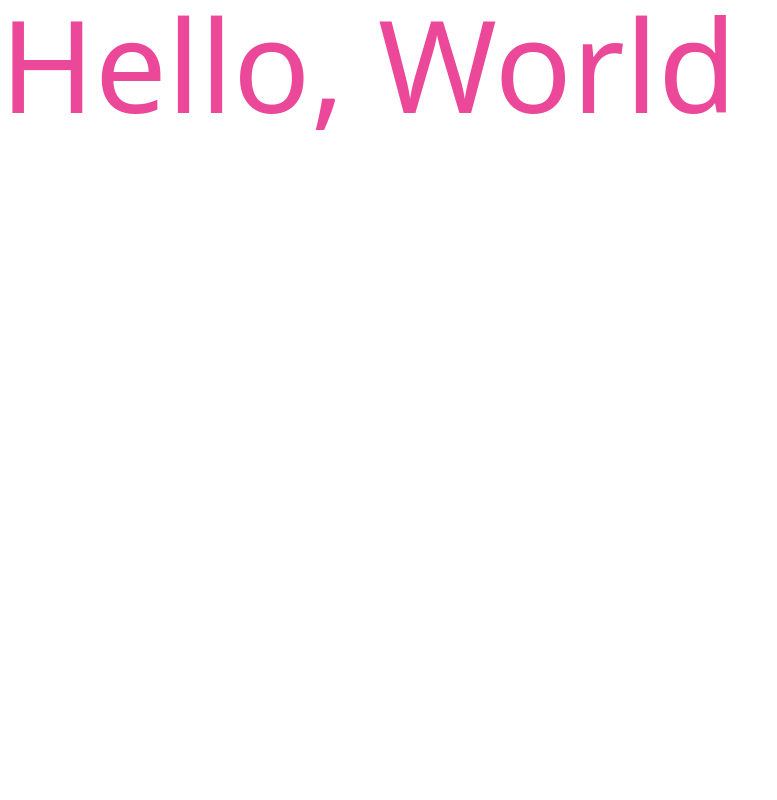
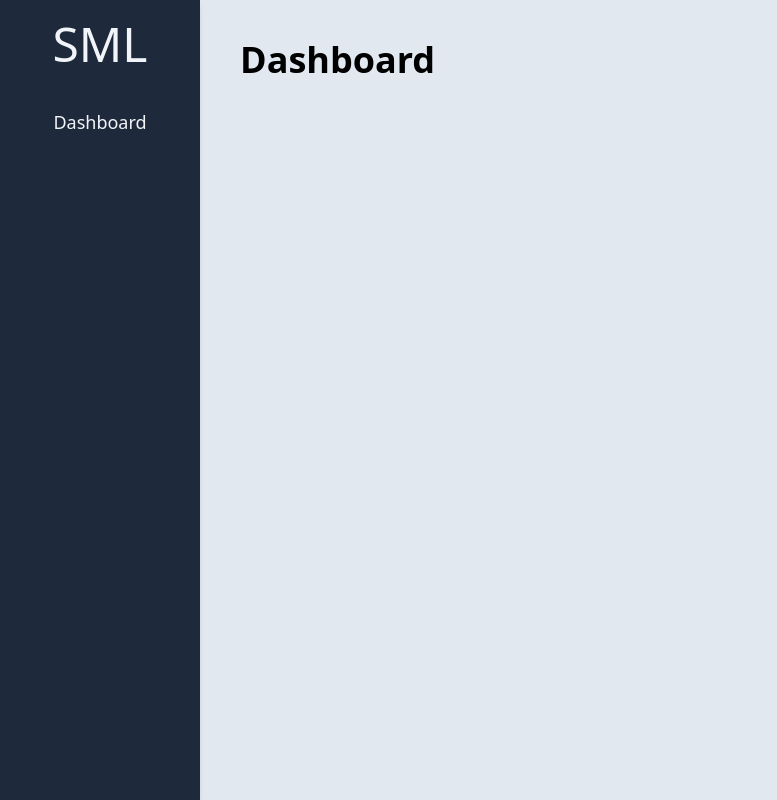
Before and after one commit to maratsumi/IM-Project-Proposal, a PHP site: page / in a window 1280 px wide. Shown: the whole page, without its empty margins (0-777 px from the left). Run offline with PHP 8.4, Linux system fonts and the light colour scheme.

Commit message:
initial dashboard made; script added

```diff
--- a/components/output.css
+++ b/components/output.css
@@ -22,7 +22,7 @@
 
 ::before,
 ::after {
-  --tw-content: "";
+  --tw-content: '';
 }
 
 /*
@@ -41,11 +41,9 @@ html {
   -moz-tab-size: 4;
   /* 3 */
   -o-tab-size: 4;
-  tab-size: 4;
+     tab-size: 4;
   /* 3 */
-  font-family: ui-sans-serif, system-ui, -apple-system, BlinkMacSystemFont,
-    "Segoe UI", Roboto, "Helvetica Neue", Arial, "Noto Sans", sans-serif,
-    "Apple Color Emoji", "Segoe UI Emoji", "Segoe UI Symbol", "Noto Color Emoji";
+  font-family: ui-sans-serif, system-ui, -apple-system, BlinkMacSystemFont, "Segoe UI", Roboto, "Helvetica Neue", Arial, "Noto Sans", sans-serif, "Apple Color Emoji", "Segoe UI Emoji", "Segoe UI Symbol", "Noto Color Emoji";
   /* 4 */
   font-feature-settings: normal;
   /* 5 */
@@ -84,7 +82,7 @@ Add the correct text decoration in Chrome, Edge, and Safari.
 
 abbr:where([title]) {
   -webkit-text-decoration: underline dotted;
-  text-decoration: underline dotted;
+          text-decoration: underline dotted;
 }
 
 /*
@@ -128,8 +126,7 @@ code,
 kbd,
 samp,
 pre {
-  font-family: ui-monospace, SFMono-Regular, Menlo, Monaco, Consolas,
-    "Liberation Mono", "Courier New", monospace;
+  font-family: ui-monospace, SFMono-Regular, Menlo, Monaco, Consolas, "Liberation Mono", "Courier New", monospace;
   /* 1 */
   font-size: 1em;
   /* 2 */
@@ -220,9 +217,9 @@ select {
 */
 
 button,
-[type="button"],
-[type="reset"],
-[type="submit"] {
+[type='button'],
+[type='reset'],
+[type='submit'] {
   -webkit-appearance: button;
   /* 1 */
   background-color: transparent;
@@ -269,7 +266,7 @@ Correct the cursor style of increment and decrement buttons in Safari.
 2. Correct the outline style in Safari.
 */
 
-[type="search"] {
+[type='search'] {
   -webkit-appearance: textfield;
   /* 1 */
   outline-offset: -2px;
@@ -354,8 +351,7 @@ textarea {
 2. Set the default placeholder color to the user's configured gray 400 color.
 */
 
-input::-moz-placeholder,
-textarea::-moz-placeholder {
+input::-moz-placeholder, textarea::-moz-placeholder {
   opacity: 1;
   /* 1 */
   color: #9ca3af;
@@ -423,9 +419,7 @@ video {
   display: none;
 }
 
-*,
-::before,
-::after {
+*, ::before, ::after {
   --tw-border-spacing-x: 0;
   --tw-border-spacing-y: 0;
   --tw-translate-x: 0;
@@ -435,16 +429,16 @@ video {
   --tw-skew-y: 0;
   --tw-scale-x: 1;
   --tw-scale-y: 1;
-  --tw-pan-x: ;
-  --tw-pan-y: ;
-  --tw-pinch-zoom: ;
+  --tw-pan-x:  ;
+  --tw-pan-y:  ;
+  --tw-pinch-zoom:  ;
   --tw-scroll-snap-strictness: proximity;
-  --tw-ordinal: ;
-  --tw-slashed-zero: ;
-  --tw-numeric-figure: ;
-  --tw-numeric-spacing: ;
-  --tw-numeric-fraction: ;
-  --tw-ring-inset: ;
+  --tw-ordinal:  ;
+  --tw-slashed-zero:  ;
+  --tw-numeric-figure:  ;
+  --tw-numeric-spacing:  ;
+  --tw-numeric-fraction:  ;
+  --tw-ring-inset:  ;
   --tw-ring-offset-width: 0px;
   --tw-ring-offset-color: #fff;
   --tw-ring-color: rgb(59 130 246 / 0.5);
@@ -452,24 +446,24 @@ video {
   --tw-ring-shadow: 0 0 #0000;
   --tw-shadow: 0 0 #0000;
   --tw-shadow-colored: 0 0 #0000;
-  --tw-blur: ;
-  --tw-brightness: ;
-  --tw-contrast: ;
-  --tw-grayscale: ;
-  --tw-hue-rotate: ;
-  --tw-invert: ;
-  --tw-saturate: ;
-  --tw-sepia: ;
-  --tw-drop-shadow: ;
-  --tw-backdrop-blur: ;
-  --tw-backdrop-brightness: ;
-  --tw-backdrop-contrast: ;
-  --tw-backdrop-grayscale: ;
-  --tw-backdrop-hue-rotate: ;
-  --tw-backdrop-invert: ;
-  --tw-backdrop-opacity: ;
-  --tw-backdrop-saturate: ;
-  --tw-backdrop-sepia: ;
+  --tw-blur:  ;
+  --tw-brightness:  ;
+  --tw-contrast:  ;
+  --tw-grayscale:  ;
+  --tw-hue-rotate:  ;
+  --tw-invert:  ;
+  --tw-saturate:  ;
+  --tw-sepia:  ;
+  --tw-drop-shadow:  ;
+  --tw-backdrop-blur:  ;
+  --tw-backdrop-brightness:  ;
+  --tw-backdrop-contrast:  ;
+  --tw-backdrop-grayscale:  ;
+  --tw-backdrop-hue-rotate:  ;
+  --tw-backdrop-invert:  ;
+  --tw-backdrop-opacity:  ;
+  --tw-backdrop-saturate:  ;
+  --tw-backdrop-sepia:  ;
 }
 
 ::backdrop {
@@ -482,16 +476,16 @@ video {
   --tw-skew-y: 0;
   --tw-scale-x: 1;
   --tw-scale-y: 1;
-  --tw-pan-x: ;
-  --tw-pan-y: ;
-  --tw-pinch-zoom: ;
+  --tw-pan-x:  ;
+  --tw-pan-y:  ;
+  --tw-pinch-zoom:  ;
   --tw-scroll-snap-strictness: proximity;
-  --tw-ordinal: ;
-  --tw-slashed-zero: ;
-  --tw-numeric-figure: ;
-  --tw-numeric-spacing: ;
-  --tw-numeric-fraction: ;
-  --tw-ring-inset: ;
+  --tw-ordinal:  ;
+  --tw-slashed-zero:  ;
+  --tw-numeric-figure:  ;
+  --tw-numeric-spacing:  ;
+  --tw-numeric-fraction:  ;
+  --tw-ring-inset:  ;
   --tw-ring-offset-width: 0px;
   --tw-ring-offset-color: #fff;
   --tw-ring-color: rgb(59 130 246 / 0.5);
@@ -499,32 +493,122 @@ video {
   --tw-ring-shadow: 0 0 #0000;
   --tw-shadow: 0 0 #0000;
   --tw-shadow-colored: 0 0 #0000;
-  --tw-blur: ;
-  --tw-brightness: ;
-  --tw-contrast: ;
-  --tw-grayscale: ;
-  --tw-hue-rotate: ;
-  --tw-invert: ;
-  --tw-saturate: ;
-  --tw-sepia: ;
-  --tw-drop-shadow: ;
-  --tw-backdrop-blur: ;
-  --tw-backdrop-brightness: ;
-  --tw-backdrop-contrast: ;
-  --tw-backdrop-grayscale: ;
-  --tw-backdrop-hue-rotate: ;
-  --tw-backdrop-invert: ;
-  --tw-backdrop-opacity: ;
-  --tw-backdrop-saturate: ;
-  --tw-backdrop-sepia: ;
+  --tw-blur:  ;
+  --tw-brightness:  ;
+  --tw-contrast:  ;
+  --tw-grayscale:  ;
+  --tw-hue-rotate:  ;
+  --tw-invert:  ;
+  --tw-saturate:  ;
+  --tw-sepia:  ;
+  --tw-drop-shadow:  ;
+  --tw-backdrop-blur:  ;
+  --tw-backdrop-brightness:  ;
+  --tw-backdrop-contrast:  ;
+  --tw-backdrop-grayscale:  ;
+  --tw-backdrop-hue-rotate:  ;
+  --tw-backdrop-invert:  ;
+  --tw-backdrop-opacity:  ;
+  --tw-backdrop-saturate:  ;
+  --tw-backdrop-sepia:  ;
 }
 
-.text-9xl {
-  font-size: 8rem;
+.fixed {
+  position: fixed;
+}
+
+.top-0 {
+  top: 0px;
+}
+
+.left-0 {
+  left: 0px;
+}
+
+.z-10 {
+  z-index: 10;
+}
+
+.ml-\[200px\] {
+  margin-left: 200px;
+}
+
+.block {
+  display: block;
+}
+
+.flex {
+  display: flex;
+}
+
+.h-full {
+  height: 100%;
+}
+
+.w-full {
+  width: 100%;
+}
+
+.w-\[200px\] {
+  width: 200px;
+}
+
+.overflow-x-hidden {
+  overflow-x: hidden;
+}
+
+.bg-slate-200 {
+  --tw-bg-opacity: 1;
+  background-color: rgb(226 232 240 / var(--tw-bg-opacity));
+}
+
+.bg-slate-800 {
+  --tw-bg-opacity: 1;
+  background-color: rgb(30 41 59 / var(--tw-bg-opacity));
+}
+
+.p-5 {
+  padding: 1.25rem;
+}
+
+.p-10 {
+  padding: 2.5rem;
+}
+
+.pb-10 {
+  padding-bottom: 2.5rem;
+}
+
+.text-center {
+  text-align: center;
+}
+
+.text-5xl {
+  font-size: 3rem;
   line-height: 1;
 }
 
-.text-pink-500 {
+.text-lg {
+  font-size: 1.125rem;
+  line-height: 1.75rem;
+}
+
+.text-4xl {
+  font-size: 2.25rem;
+  line-height: 2.5rem;
+}
+
+.font-semibold {
+  font-weight: 600;
+}
+
+.text-slate-100 {
   --tw-text-opacity: 1;
-  color: rgb(236 72 153 / var(--tw-text-opacity));
+  color: rgb(241 245 249 / var(--tw-text-opacity));
 }
+
+.shadow-md {
+  --tw-shadow: 0 4px 6px -1px rgb(0 0 0 / 0.1), 0 2px 4px -2px rgb(0 0 0 / 0.1);
+  --tw-shadow-colored: 0 4px 6px -1px var(--tw-shadow-color), 0 2px 4px -2px var(--tw-shadow-color);
+  box-shadow: var(--tw-ring-offset-shadow, 0 0 #0000), var(--tw-ring-shadow, 0 0 #0000), var(--tw-shadow);
+}
--- a/index.html
+++ b/index.html
@@ -7,7 +7,17 @@
     <link rel="stylesheet" href="./components/output.css" />
     <title>Document</title>
   </head>
-  <body>
-    <h1 class="text-9xl text-pink-500">Hello, World</h1>
+  <body class="bg-slate-200">
+    <div class="w-full h-full">
+      <div
+        class="h-full w-[200px] fixed z-10 top-0 left-0 bg-slate-800 overflow-x-hidden p-5 text-center shadow-md"
+      >
+        <h1 class="text-5xl text-slate-100 pb-10">SML</h1>
+        <a href="#" class="text-lg block text-slate-100">Dashboard</a>
+      </div>
+      <div class="ml-[200px] p-10 flex">
+        <h1 class="text-4xl font-semibold">Dashboard</h1>
+      </div>
+    </div>
   </body>
 </html>
--- a/package.json
+++ b/package.json
@@ -8,6 +8,7 @@
     "postcss": "^8.4.19"
   },
   "scripts": {
-    "start": "live-server --open=./index.html"
+    "start": "live-server --open=./index.html",
+    "buildcss": "npx tailwindcss build -i index.css -o ./components/output.css"
   }
 }
--- a/tailwind.config.js
+++ b/tailwind.config.js
@@ -2,6 +2,10 @@
 module.exports = {
   content: ["./*.{html,js}", "./components/*.{html,js}"],
   theme: {
+    fontFamily: {
+      display: ['"Open Sans"'],
+      body: ['"Open Sans"'],
+    },
     extend: {},
   },
   plugins: [],
```
